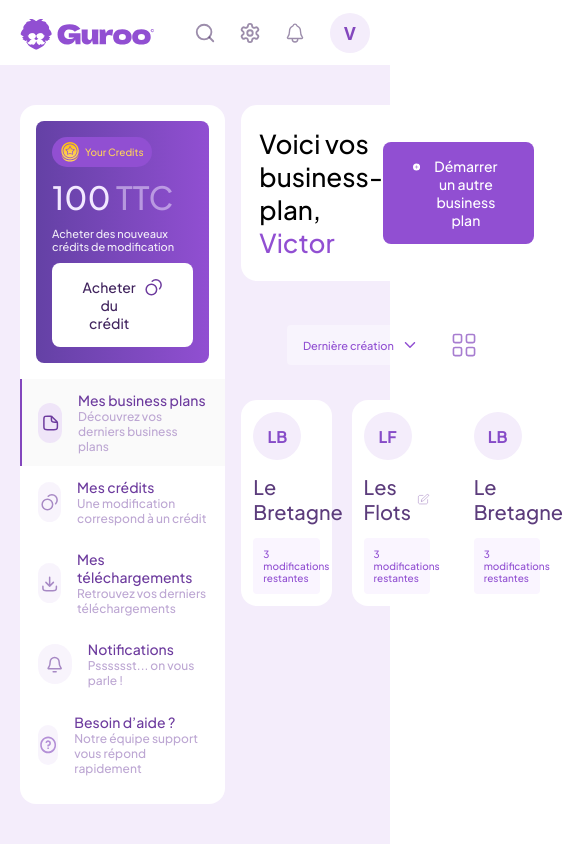
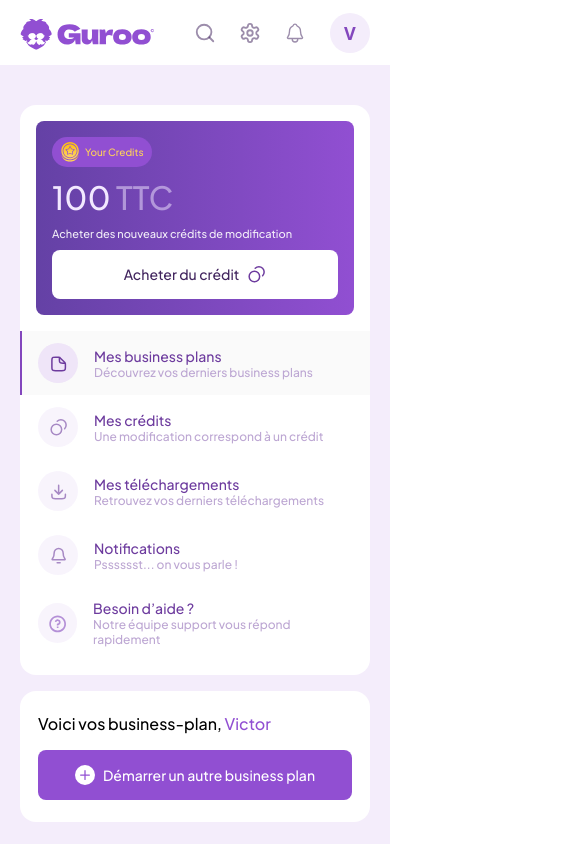
Before and after one commit to Ahmed-Amine-Hlel/Guroo-Frontend, a React (Vite) app: page / in a window 390 px wide. Shown: the top 844 px of the page, 563 px wide, since content can reach past the window. Built offline with nearby package versions, Linux system fonts and the light colour scheme; some icons are missing.

Commit message:
Responsiveness addition.

```diff
--- a/src/locofy/screens/BusinessPlanMenu.tsx
+++ b/src/locofy/screens/BusinessPlanMenu.tsx
@@ -12,9 +12,9 @@
 const BusinessPlanMenu = () => {
     return (
         <div
-            className='flex gap-[16px] min-h-[calc(100%_-_65px)] bg-[#f4edfb] px-[20px] md:px-[100px] py-[40px] font-plus-jakarta-sans '
+            className='flex flex-col md:flex-row gap-[16px] min-h-[calc(100%_-_65px)] bg-[#f4edfb] px-[20px] lg:px-[100px] py-[40px] font-plus-jakarta-sans '
         >
-            <div className='flex flex-col w-[450px] rounded-[16px] py-[16px] bg-white max-h-screen'>
+            <div className='flex flex-col md:w-[450px] rounded-[16px] py-[16px] bg-white max-h-screen'>
                 <div className="flex flex-col gap-[10px] text-white mx-[16px] p-[16px] rounded-[8px] mb-[16px] bg-gradient-to-r from-[#6441A5] from-0% to-[#914FD2] to-100%">
                     <div className='flex items-center gap-[5px] bg-[#914FD2] w-max py-[5px] px-[8px] rounded-full'>
                         <div>
@@ -112,13 +112,13 @@
 
             </div>
             <div className='w-full'>
-                <div className='flex justify-between items-center rounded-[16px] px-[18px] py-[22px] bg-white mb-[22px]'>
-                    <div className='text-[26px]'>
+                <div className='flex flex-col gap-4 lg:gap-0 lg:flex-row  justify-between lg:items-center rounded-[16px] px-[18px] py-[22px] bg-white mb-[22px]'>
+                    <div className='text-[16px] md:text-[18px] lg:text-[26px]'>
                         Voici vos business-plan, <span className='text-foundation-purple-normal'>Victor</span>
                     </div>
-                    <button className='flex gap-2 text-[14px] px-[30px] py-[15px] bg-[#914FD2] rounded-[8px] text-white font-medium hover:bg-[#8347bd]'>
+                    <button className='flex justify-center items-center gap-2 text-[14px] px-[20px] py-[15px] bg-[#914FD2] rounded-[8px] text-white font-medium hover:bg-[#8347bd]'>
                         <BsFillPlusCircleFill
-                            size={20}
+                            className="text-[20px]"
                         />
                         <span>
                             Démarrer un autre business plan
@@ -149,7 +149,7 @@
                     </div>
 
                 </div>
-                <div className='grid grid-cols-3 gap-[20px]'>
+                <div className='grid grid-cols-1 lg:grid-cols-3 gap-[20px]'>
                     <div className='flex flex-col gap-[14px] rounded-[16px] w-full bg-white p-[12px]'>
                         <div>
                             <div className="bg-[#f4edfb] flex items-center justify-center rounded-full text-[#874CC8] font-bold text-[16px] w-[48px] h-[48px]">
```
